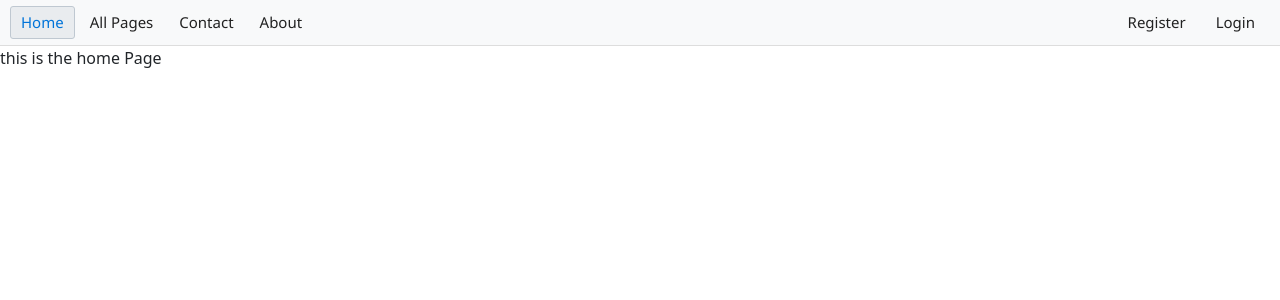
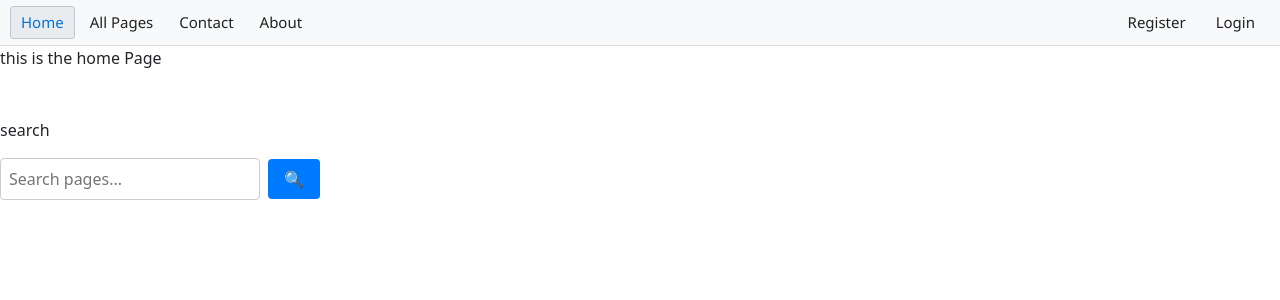
Before and after one commit to Doody06/Practice_Wiki, a Flask app: page /home in a window 1280 px wide. Shown: the top 300 px of the page. Run offline with Flask 3, Linux system fonts and the light colour scheme.

Commit message:
search now works properly

```diff
--- a/app/routes/user.py
+++ b/app/routes/user.py
@@ -1,6 +1,6 @@
 from flask import Blueprint, render_template, request, redirect, url_for, flash
 from flask_login import current_user, login_required
-from app.models import User
+from app.models import User, Page
 import bleach
 import markdown2
 
@@ -33,6 +33,14 @@ def redirect_home():
 def home():
     user = current_user
     return render_template('home.html', user=user)
+
+@bp.route('/search', methods=['GET'])
+def search():
+    if request.method == 'GET':
+        query = request.args.get('query', '')
+        pages = Page.query.filter(Page.title.ilike(f'%{query}%')).all() if query else None
+        return render_template('search.html', query=query, pages=pages)
+    return render_template('search.html')
 
 @bp.route('/all_pages')
 def all_pages():
--- a/app/templates/home.html
+++ b/app/templates/home.html
@@ -6,5 +6,14 @@
 this is the home Page
 {% if user.is_authenticated %}
     <h1>Welcome, {{ user.username }}!</h1>
+    <p class="small-text">You are logged in as a {{ user.role }}.</p>
 {% endif %}
+    <br> <br> <br>
+    <p>search</p>
+    <div class="search-bar" style="width: 25%; min-width: 250px; margin-left: 0;">
+        <form action="{{ url_for('user.search') }}" method="get" style="display: flex; align-items: center; gap: 8px;">
+            <input type="text" name="query" placeholder="Search pages..." required style="flex: 1; padding: 8px; border-radius: 4px; border: 1px solid #ccc;">
+            <button type="submit" style="padding: 8px 16px; border-radius: 4px; background-color: #007bff; color: white; border: none;">🔍</button>
+        </form>
+    </div>
 {% endblock %}
```
Also changed, not shown: app/templates/search.html (added, +17 -0 lines), instance/app.db.
